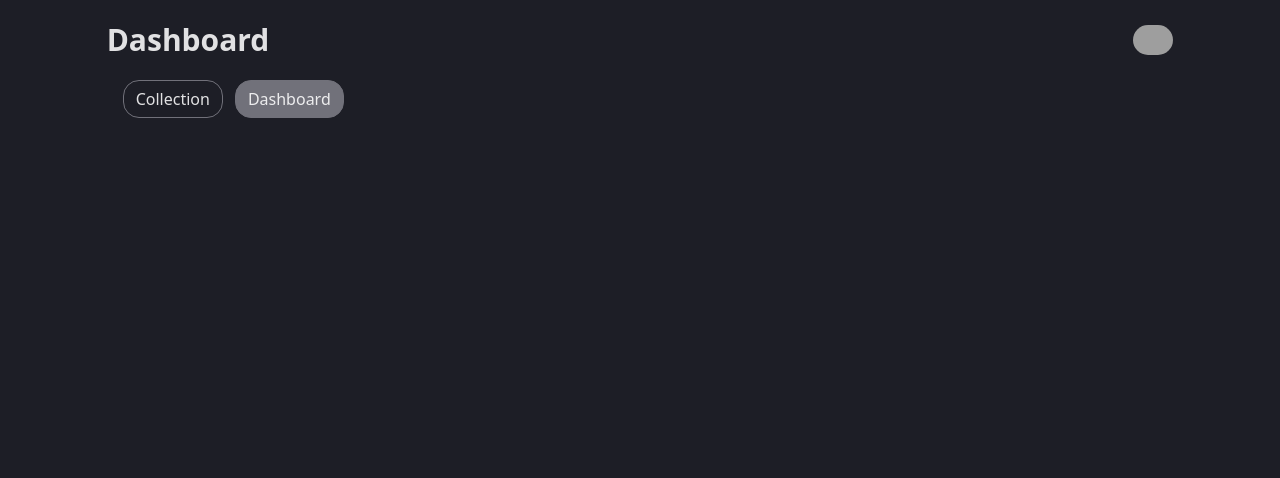
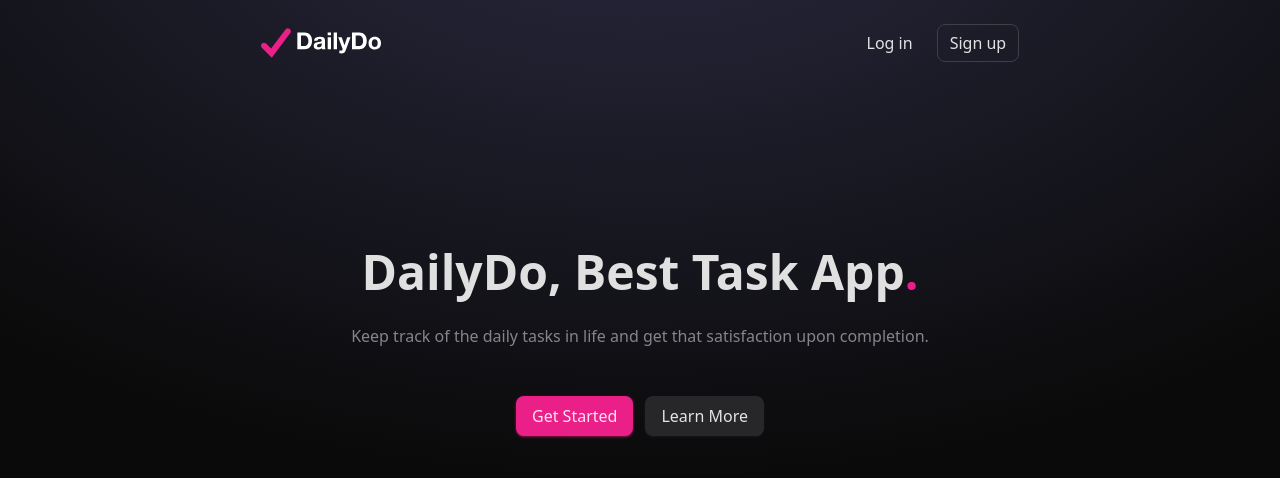
Before and after one commit to Vengxdor/daily-do, a React (Vite) app: page /DashBoard in a window 1280 px wide. Shown: the top 478 px of the page. Built offline with nearby package versions, Linux system fonts and the light colour scheme; grey boxes are pictures that could not be loaded.

Commit message:
feat: Render the landing page although the user is in another not found url.

```diff
--- a/src/App.jsx
+++ b/src/App.jsx
@@ -1,24 +1,20 @@
-/* eslint-disable react/prop-types */
-import React, { useState } from 'react'
+import React from 'react'
+import { Route, Routes } from 'react-router-dom'
+import TasksPages from './pages/TasksPages'
+import CollectionHome from './pages/CollectionHome'
+import DashBoard from './pages/DashBoard'
 
-const App = () => {
-  const [isClose, setClose] = useState(false)
+function MobileApp () {
   return (
     <>
-     <div className="h-dvh flex justify-center items-center flex-col">
-      <div className='w-40 *:p-3 relative' >
+      <Routes>
+        <Route path='/Collections' element={<CollectionHome />} />
+        <Route path='/:collectionName/:collectionId' element={<TasksPages />} />
+        <Route path='/DashBoard' element={<DashBoard />} />
+      </Routes>
 
-        <header onClick={() => setClose(!isClose)} className="bg-zinc-700">
-          Hello
-        </header>
-        <div className={`${isClose ? '  -translate-y-full h-0' : ''}  w-full overflow-hidden transition-all bg-red-500 `}>
-          <main className=''>Main</main>
-        </div>
-        <footer className="bg-zinc-700">bye bye</footer>
-      </div>
-      </div>
     </>
   )
 }
 
-export default App
+export default MobileApp
--- a/src/MobileApp.jsx
+++ /dev/null
@@ -1,26 +0,0 @@
-import React from 'react'
-import { Route, Routes } from 'react-router-dom'
-import TasksPages from './pages/TasksPages'
-import CollectionHome from './pages/CollectionHome'
-import DashBoard from './pages/DashBoard'
-import Login from './pages/auth/Login'
-import SignUp from './pages/auth/SignUp'
-import Landing from './pages/Landing'
-
-function MobileApp () {
-  return (
-    <>
-      <Routes>
-        <Route path='/' element={<Landing />} />
-        <Route path='/Collections' element={<CollectionHome />} />
-        <Route path='/:collectionName/:collectionId' element={<TasksPages />} />
-        <Route path='/DashBoard' element={<DashBoard />} />
-        <Route path='/SignUp' element={<SignUp />}/>
-        <Route path='/Login' element={<Login />}/>
-      </Routes>
-
-    </>
-  )
-}
-
-export default MobileApp
--- a/src/pages/Landing.jsx
+++ b/src/components/Landing.jsx
@@ -1,29 +1,11 @@
 import React from 'react'
-import Logo from '../../public/Logo'
 import { Link } from 'react-router-dom'
+import LandingHeader from './LandingHeader'
 
 function Landing () {
   return (
     <div className=' p-6 h-screen w-screen bg-neutral-950 bg-[radial-gradient(ellipse_80%_80%_at_50%_-20%,rgba(120,119,198,0.3),rgba(255,255,255,0))]'>
-      <header className='flex w-full justify-around'>
-        <Logo />
-        <div className='flex gap-3 items-center text-opacity-20'>
-          <Link
-            to={'/Login'}
-            className='hover:bg-zinc-800 p-1.5 px-3 rounded-lg transition-all duration-300'
-            href='#'
-          >
-            Log in
-          </Link>
-          <Link
-            to={'/SignUp'}
-            className='border p-1.5 px-3 border-zinc-700 rounded-lg hover:border-zinc-400 transition-all duration-300'
-            href='#'
-          >
-            Sign up
-          </Link>
-        </div>
-      </header>
+      <LandingHeader />
       <main className='w-full flex justify-center h-[70vh] items-center flex-col gap-7 '>
         <h1 className='text-3xl sm:text-4xl md:text-5xl font-bold '>
           DailyDo, Best Task App<span className='text-primary'>.</span>
@@ -34,7 +16,7 @@ function Landing () {
         </p>
         <div className='flex gap-3 mt-5 *:transition-colors *:duration-300'>
           <Link
-            to={'/Collections'}
+            to={'/SignUp'}
             className='p-2 px-4 hover:bg-rose-700 bg-primary shadow shadow-pink-900 rounded-lg'
           >
             Get Started
--- /dev/null
+++ b/src/components/LandingHeader.jsx
@@ -0,0 +1,29 @@
+import React from 'react'
+import Logo from '../../public/Logo'
+import { Link } from 'react-router-dom'
+
+function LandingHeader () {
+  return (
+    <header className='flex w-full justify-around'>
+    <Logo />
+    <div className='flex gap-3 items-center text-opacity-20'>
+      <Link
+        to={'/Login'}
+        className='hover:bg-zinc-800 p-1.5 px-3 rounded-lg transition-all duration-300'
+        href='#'
+      >
+        Log in
+      </Link>
+      <Link
+        to={'/SignUp'}
+        className='border p-1.5 px-3 border-zinc-700 rounded-lg hover:border-zinc-400 transition-all duration-300'
+        href='#'
+      >
+        Sign up
+      </Link>
+    </div>
+  </header>
+  )
+}
+
+export default LandingHeader
--- a/src/main.jsx
+++ b/src/main.jsx
@@ -1,21 +1,19 @@
 import React from 'react'
 import ReactDOM from 'react-dom/client'
-// import App from './App.jsx'
 import './index.css'
-import MobileApp from './MobileApp.jsx'
+import App from './App.jsx'
 import { CollectionProvider } from './context/collectionContext.jsx'
 import { BrowserRouter as Router } from 'react-router-dom'
-import Landing from './pages/Landing.jsx'
 import { UserAccountProvider } from './context/userContext.jsx'
+import LandingPage from './pages/LandingPage.jsx'
 
-const yes = false
+const isAccountCreated = JSON.parse(localStorage.getItem('userData'))
 
 ReactDOM.createRoot(document.getElementById('root')).render(
   <Router>
     <UserAccountProvider>
       <CollectionProvider>
-          {yes ? <Landing /> : <MobileApp />}
-          {/* <App /> */}
+        {isAccountCreated ? <App /> : <LandingPage />}
       </CollectionProvider>
     </UserAccountProvider>
   </Router>
--- /dev/null
+++ b/src/pages/LandingPage.jsx
@@ -0,0 +1,17 @@
+import React from 'react'
+import { Route, Routes } from 'react-router-dom'
+import Landing from '../components/Landing'
+import SignUp from './auth/SignUp'
+import Login from './auth/Login'
+
+function LandingPage () {
+  return (
+    <Routes>
+      <Route path='*' element={<Landing />} />
+      <Route path='/SignUp' element={<SignUp />} />
+      <Route path='/Login' element={<Login />} />
+    </Routes>
+  )
+}
+
+export default LandingPage
```
